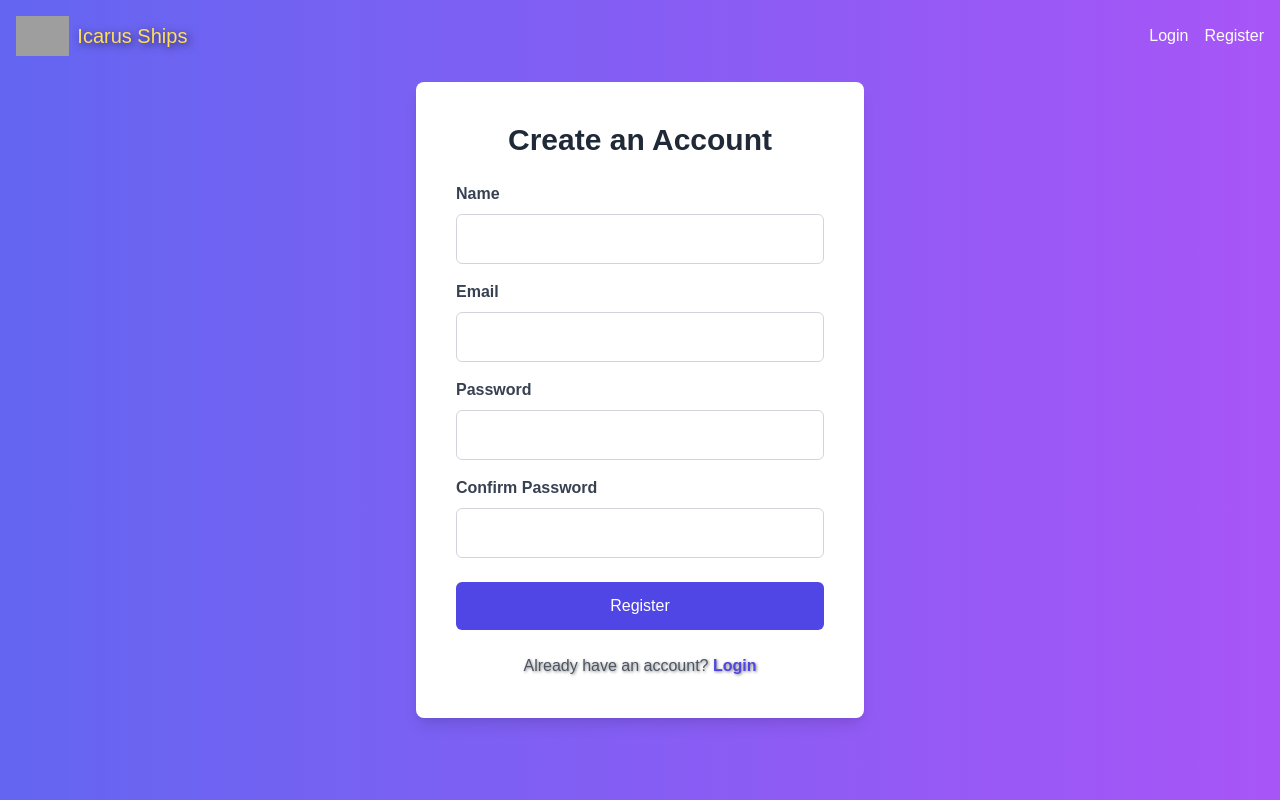
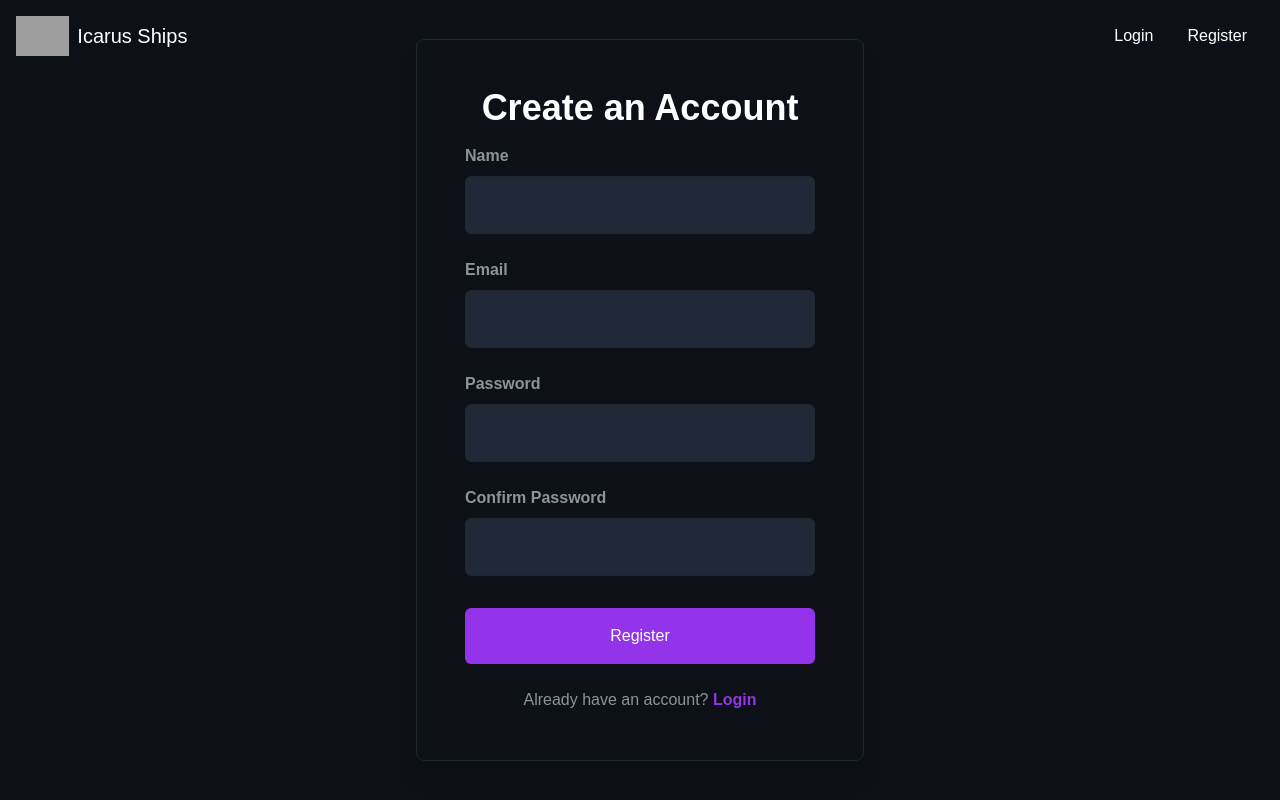
Before and after one commit to soulstar9792/Icarus-shipping-website, a React (Create React App) app: page /register in a window 1280 px wide. Built offline with nearby package versions, Linux system fonts and the light colour scheme; grey boxes are pictures that could not be loaded.

Commit message:
Styles fixed.

```diff
--- a/src/components/LandingView.css
+++ b/src/components/LandingView.css
@@ -7,6 +7,7 @@
 
   body {
     font-family: 'Arial', sans-serif;
+    background: rgba(0, 0, 0, 0.5);
   }
 
   /* Landing Section */
@@ -25,16 +26,6 @@
     background: rgba(0, 0, 0, 0.5); /* Adjust overlay for better text readability */
   }
 
-  /* Text Styles */
-  h1 {
-    color: #FFDE59; /* Bright yellow color for prominence */
-    text-shadow: 2px 2px 8px rgba(0, 0, 0, 0.7);
-  }
-
-  p {
-    color: #FFA07A; /* Light salmon color to differentiate from the heading */
-    text-shadow: 1px 1px 3px rgba(0, 0, 0, 0.5);
-  }
 
   /* Button Styles */
   .btn-start {
--- a/src/components/LandingView.js
+++ b/src/components/LandingView.js
@@ -45,7 +45,7 @@ const LandingView = () => {
         </p>
         {/* Animated button with initial border color */}
         <button
-          className="bg-primary text-white text-lg md:text-xl px-6 py-2 rounded border-2 border-dark-orange transition-all duration-300 "
+          className="btn-start text-white text-lg md:text-xl px-6 py-2 rounded border-2 border-dark-orange transition-all duration-300 "
           onMouseDown={(e) => {
             e.currentTarget.classList.add('animate__animated', 'animate__wobble');
           }}
--- a/src/components/Navbar.js
+++ b/src/components/Navbar.js
@@ -1,5 +1,4 @@
-// src/components/Navbar.js
-import React, { useState } from 'react';
+import React, { useState, useEffect } from 'react';
 import { useSectionContext } from '../context/SectionContext';
 import { Link, useLocation } from 'react-router-dom';
 import logo from '../assets/logo.png';
@@ -8,8 +7,18 @@ import 'animate.css';
 
 const Navbar = () => {
   const { refs } = useSectionContext();
-  const location = useLocation(); // Get the current route
+  const location = useLocation();
   const [isMobileMenuOpen, setMobileMenuOpen] = useState(false);
+  const [isScrolled, setIsScrolled] = useState(false);
+
+  const handleScroll = () => {
+    setIsScrolled(window.scrollY > 100);
+  };
+
+  useEffect(() => {
+    window.addEventListener('scroll', handleScroll);
+    return () => window.removeEventListener('scroll', handleScroll);
+  }, []);
 
   const scrollToTop = () => {
     window.scrollTo({ top: 0, behavior: 'smooth' });
@@ -24,29 +33,28 @@ const Navbar = () => {
   };
 
   return (
-    <nav className="flex justify-between items-center bg-transparent text-white p-4 fixed w-full z-20 animate__animated animate__fadeInDown">
+    <nav className={`flex justify-between items-center p-4 fixed w-full z-20 animate__animated animate__fadeInDown ${isScrolled ? 'bg-custom-background shadow-lg border-thin border-gray-600' : 'bg-transparent'}`}>
       <Link to="/" className="flex items-center" onClick={scrollToTop}>
         <img src={logo} alt="Icarus Ships Logo" className="h-10 mr-2" />
-        <h1 className="text-xl text-light-gray">Icarus Ships</h1> {/* Improved logo text color */}
+        <h1 className={`text-xl transition-colors duration-300 ${isScrolled ? 'text-white' : 'text-white'}`}>Icarus Ships</h1>
       </Link>
 
-      <div className="md:hidden cursor-pointer" onClick={toggleMobileMenu}>
+      <div className="md:hidden cursor-pointer text-white" onClick={toggleMobileMenu}>
         {isMobileMenuOpen ? <FaTimes size={24} /> : <FaBars size={24} />}
       </div>
 
       {/* Desktop Menu */}
-      <div className="hidden md:flex space-x-4">
-        {/* Conditionally render these buttons based on the current page */}
+      <div className="hidden md:flex">
         {location.pathname === '/' && (
           <>
-            <button className="text-light-gray hover:text-dark-orange transition" onClick={() => scrollToSection(refs.howItWorksRef)}>How It Works</button>
-            <button className="text-light-gray hover:text-dark-orange transition" onClick={() => scrollToSection(refs.clearPricingRef)}>Pricing</button>
-            <button className="text-light-gray hover:text-dark-orange transition" onClick={() => scrollToSection(refs.faqRef)}>FAQ</button>
+            <button className={`text-white inline-flex items-center justify-center border border-transparent hover:border-gray-300 hover:shadow-lg h-full transition px-4`} onClick={() => scrollToSection(refs.howItWorksRef)}>How It Works</button>
+            <button className={`text-white inline-flex items-center justify-center border border-transparent hover:border-gray-300 hover:shadow-lg h-full transition px-4`} onClick={() => scrollToSection(refs.clearPricingRef)}>Pricing</button>
+            <button className={`text-white inline-flex items-center justify-center border border-transparent hover:border-gray-300 hover:shadow-lg h-full transition px-4`} onClick={() => scrollToSection(refs.faqRef)}>FAQ</button>
           </>
         )}
 
-        <Link to="/login" className="text-light-gray hover:text-dark-orange transition">Login</Link>
-        <Link to="/register" className="text-light-gray hover:text-dark-orange transition">Register</Link>
+        <Link to="/login" className={`text-white inline-flex items-center justify-center border border-transparent hover:border-gray-300 hover:shadow-lg h-full transition px-4`}>Login</Link>
+        <Link to="/register" className={`text-white inline-flex items-center justify-center border border-transparent hover:border-gray-300 hover:shadow-lg h-full transition px-4`}>Register</Link>
       </div>
 
       {/* Mobile Menu */}
@@ -55,16 +63,15 @@ const Navbar = () => {
           isMobileMenuOpen ? 'opacity-100 h-auto' : 'opacity-0 h-0 pointer-events-none'
         }`}>
         <div className="flex flex-col items-center py-4">
-          {/* Conditionally render these buttons based on the current page */}
           {location.pathname === '/' && (
             <>
-              <button className="w-full text-center p-4 text-light-gray hover:text-dark-orange transition" onClick={() => { scrollToSection(refs.howItWorksRef); setMobileMenuOpen(false); }}>How It Works</button>
-              <button className="w-full text-center p-4 text-light-gray hover:text-dark-orange transition" onClick={() => { scrollToSection(refs.clearPricingRef); setMobileMenuOpen(false); }}>Pricing</button>
-              <button className="w-full text-center p-4 text-light-gray hover:text-dark-orange transition" onClick={() => { scrollToSection(refs.faqRef); setMobileMenuOpen(false); }}>FAQ</button>
+              <button className={`w-full text-center p-4 text-white hover:bg-hover-background transition`} onClick={() => { scrollToSection(refs.howItWorksRef); setMobileMenuOpen(false); }}>How It Works</button>
+              <button className={`w-full text-center p-4 text-white hover:bg-hover-background transition`} onClick={() => { scrollToSection(refs.clearPricingRef); setMobileMenuOpen(false); }}>Pricing</button>
+              <button className={`w-full text-center p-4 text-white hover:bg-hover-background transition`} onClick={() => { scrollToSection(refs.faqRef); setMobileMenuOpen(false); }}>FAQ</button>
             </>
           )}
-          <Link to="/login" className="w-full text-center p-4 text-light-gray hover:text-dark-orange transition" onClick={() => setMobileMenuOpen(false)}>Login</Link>
-          <Link to="/register" className="w-full text-center p-4 text-light-gray hover:text-dark-orange transition" onClick={() => setMobileMenuOpen(false)}>Register</Link>
+          <Link to="/login" className="w-full text-center p-4 text-white hover:bg-hover-background transition" onClick={() => setMobileMenuOpen(false)}>Login</Link>
+          <Link to="/register" className="w-full text-center p-4 text-white hover:bg-hover-background transition" onClick={() => setMobileMenuOpen(false)}>Register</Link>
         </div>
       </div>
     </nav>
--- a/src/pages/Register.js
+++ b/src/pages/Register.js
@@ -28,61 +28,62 @@ const Register = () => {
   };
 
   return (
-    <div className="flex items-center justify-center min-h-screen bg-gradient-to-r from-indigo-500 to-purple-500">
-      <div className="bg-white p-10 rounded-lg shadow-lg w-full max-w-md">
-        <h2 className="text-3xl font-extrabold text-center text-gray-800 mb-6">Create an Account</h2>
+    <div className="flex items-center justify-center min-h-screen bg-custom-background">
+      <div className="flex flex-col items-center bg-card-background rounded-lg p-10 md:p-12 border border-custom-border shadow-xl transition-all duration-300
+                      hover:shadow-bright w-full max-w-md">
+        <h2 className="text-3xl sm:text-4xl font-bold text-center text-text-emphasizing mb-4">Create an Account</h2>
         {error && <p className="text-red-500 text-center mb-4">{error}</p>}
-        <form onSubmit={handleSubmit}>
-          <div className="mb-4">
-            <label className="block text-gray-700 font-semibold mb-2" htmlFor="name">Name</label>
+        <form className='w-full' onSubmit={handleSubmit}>
+          <div className="mb-6">
+            <label className="block text-text-normal font-semibold mb-2" htmlFor="name">Name</label>
             <input
               type="text"
               id="name"
-              className="w-full p-3 border border-gray-300 rounded-md focus:outline-none focus:ring-2 focus:ring-indigo-500"
+              className="w-full p-4 border border-custom-border bg-gray-800 text-white rounded-md focus:outline-none focus:ring-2 focus:ring-indigo-500"
               value={name}
               onChange={(e) => setName(e.target.value)}
               required
             />
           </div>
-          <div className="mb-4">
-            <label className="block text-gray-700 font-semibold mb-2" htmlFor="email">Email</label>
+          <div className="mb-6">
+            <label className="block text-text-normal font-semibold mb-2" htmlFor="email">Email</label>
             <input
               type="email"
               id="email"
-              className="w-full p-3 border border-gray-300 rounded-md focus:outline-none focus:ring-2 focus:ring-indigo-500"
+              className="w-full p-4 border border-custom-border bg-gray-800 text-white rounded-md focus:outline-none focus:ring-2 focus:ring-indigo-500"
               value={email}
               onChange={(e) => setEmail(e.target.value)}
               required
             />
           </div>
-          <div className="mb-4">
-            <label className="block text-gray-700 font-semibold mb-2" htmlFor="password">Password</label>
+          <div className="mb-6">
+            <label className="block text-text-normal font-semibold mb-2" htmlFor="password">Password</label>
             <input
               type="password"
               id="password"
-              className="w-full p-3 border border-gray-300 rounded-md focus:outline-none focus:ring-2 focus:ring-indigo-500"
+              className="w-full p-4 border border-custom-border bg-gray-800 text-white rounded-md focus:outline-none focus:ring-2 focus:ring-indigo-500"
               value={password}
               onChange={(e) => setPassword(e.target.value)}
               required
             />
           </div>
-          <div className="mb-6">
-            <label className="block text-gray-700 font-semibold mb-2" htmlFor="confirmPassword">Confirm Password</label>
+          <div className="mb-8">
+            <label className="block text-text-normal font-semibold mb-2" htmlFor="confirmPassword">Confirm Password</label>
             <input
               type="password"
               id="confirmPassword"
-              className="w-full p-3 border border-gray-300 rounded-md focus:outline-none focus:ring-2 focus:ring-indigo-500"
+              className="w-full p-4 border border-custom-border bg-gray-800 text-white rounded-md focus:outline-none focus:ring-2 focus:ring-indigo-500"
               value={confirmPassword}
               onChange={(e) => setConfirmPassword(e.target.value)}
               required
             />
           </div>
-          <button type="submit" className="w-full p-3 bg-indigo-600 text-white rounded-md hover:bg-indigo-700 transition duration-200 focus:outline-none focus:ring-2 focus:ring-indigo-500 focus:ring-opacity-50">
+          <button type="submit" className="w-full p-4 bg-purple-600 text-white rounded-md hover:bg-purple-700 transition duration-200 focus:outline-none focus:ring-2 focus:ring-indigo-500 focus:ring-opacity-50">
             Register
           </button>
         </form>
         <div className="text-center mt-6">
-          <p className="text-gray-600">Already have an account? <Link to="/login" className="text-indigo-600 font-semibold">Login</Link></p>
+          <p className="text-text-normal text-sm md:text-base">Already have an account? <Link to="/login" className="text-purple-600 font-semibold">Login</Link></p>
         </div>
       </div>
     </div>
```
Also changed, not shown: src/components/WhyChooseUs.js (+9 -9 lines), src/pages/Login.js (+13 -12 lines), src/App.css (line endings or trailing spaces).
